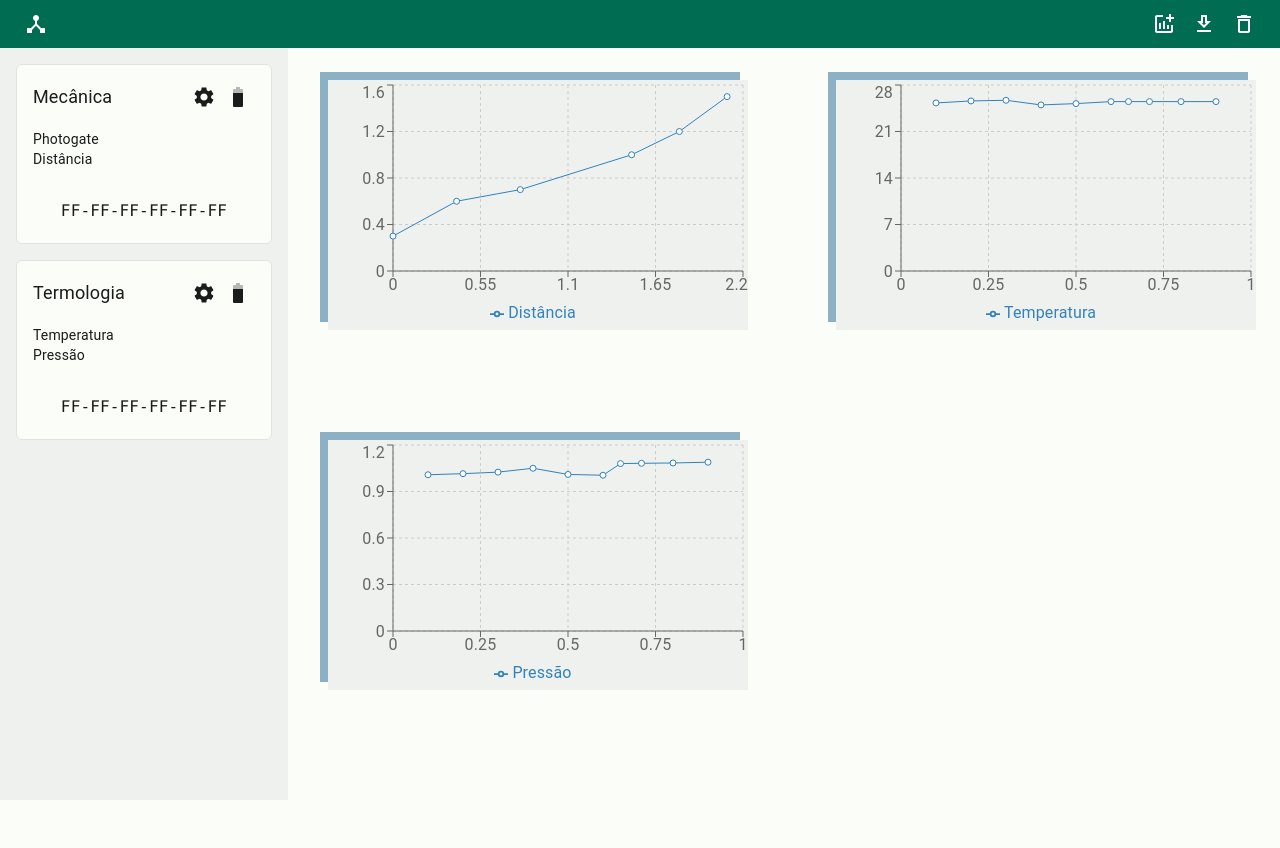
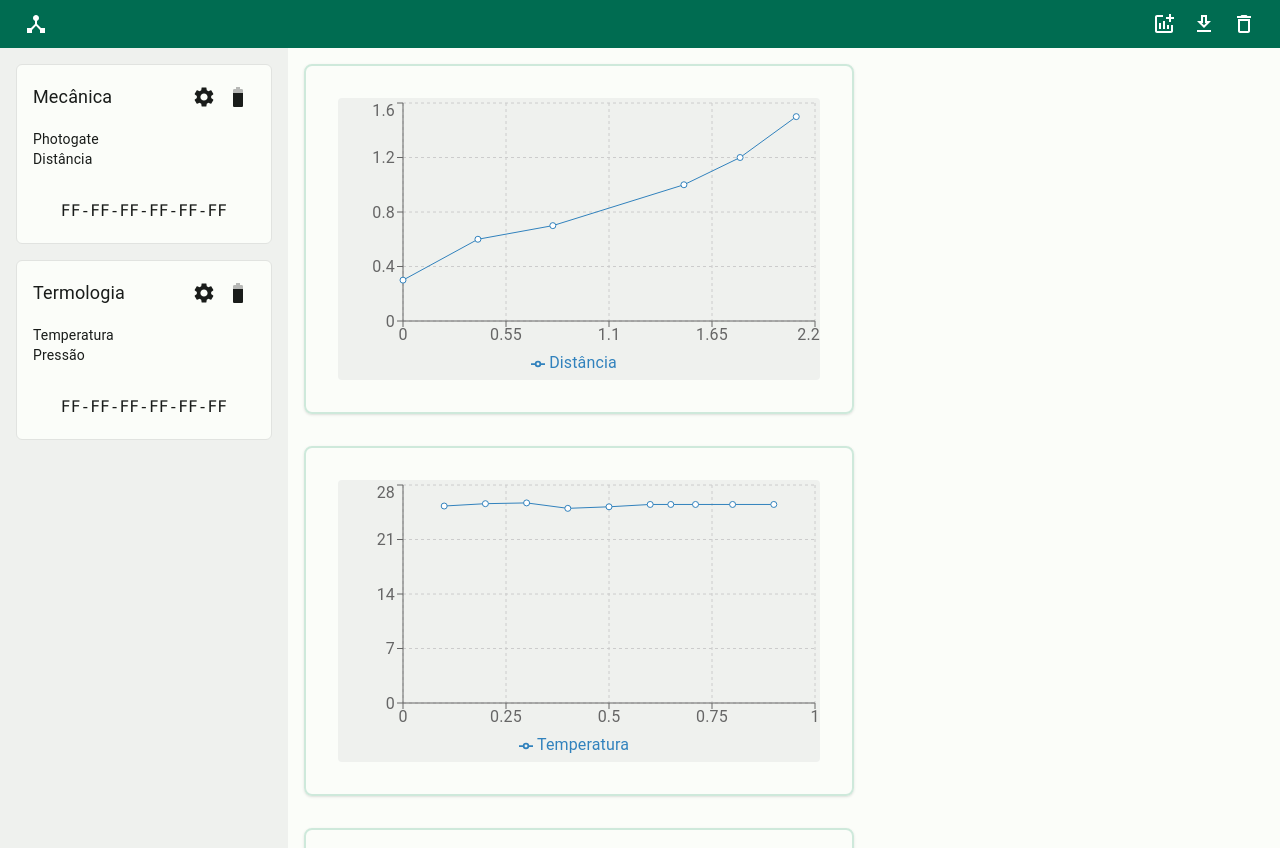
Before and after one commit to renanrms/FTR-Lab-Desktop, a React (Vite) app in the folder src/renderer/: page / in a window 1280 px wide. Before the commit the page ends 800 px from the top, so only its background shows below. Built offline with nearby package versions, Linux system fonts and the light colour scheme.

Commit message:
Faz redimensionamento do gráfico com hook.

```diff
--- a/src/renderer/src/App.tsx
+++ b/src/renderer/src/App.tsx
@@ -13,7 +13,7 @@ export function App() {
       <CssBaseline />
       <div className="w-screen h-screen bg-background flex flex-col">
         <Header></Header>
-        <div className="w-full h-full flex">
+        <div className="w-screen h-screen flex">
           <Sidebar></Sidebar>
           <ChartsArea></ChartsArea>
         </div>
--- a/src/renderer/src/components/Sidebar.tsx
+++ b/src/renderer/src/components/Sidebar.tsx
@@ -19,7 +19,7 @@ export function Sidebar() {
   ]
 
   return (
-    <div className="w-72 p-4 bg-neutral-95 dark:bg-neutral-20 flex shrink-0 flex-col items-center">
+    <div className="w-72 p-4 bg-neutral-95 dark:bg-neutral-20 flex shrink-0 flex-col items-center overflow-y-auto">
       {devices.map((device, index) => (
         <DeviceCard device={device} key={index}></DeviceCard>
       ))}
--- a/src/renderer/src/features/chart/components/Chart.tsx
+++ b/src/renderer/src/features/chart/components/Chart.tsx
@@ -1,4 +1,4 @@
-import React, { useEffect, useRef, useState } from 'react'
+import React, { useLayoutEffect, useRef, useState } from 'react'
 import {
   LineChart,
   Line,
@@ -16,25 +16,52 @@ interface ChartPropType {
   data: Object[]
 }
 
+function useWindowSize() {
+  const [size, setSize] = useState([0, 0])
+  useLayoutEffect(() => {
+    function updateSize() {
+      setSize([window.innerWidth, window.innerHeight])
+    }
+    window.addEventListener('resize', updateSize)
+    updateSize()
+    return () => window.removeEventListener('resize', updateSize)
+  }, [])
+  return size
+}
+
+// function useComponentSize<T>(ref: React.RefObject<T>) {
+//   const [size, setSize] = useState([0, 0])
+//   useLayoutEffect(() => {
+//     function updateSize() {
+//       setSize([ref.current?.offsetWidth || 0, ref.current?.offsetHeight || 0])
+//     }
+//     ref.current.addEventListener('resize', updateSize)
+//     updateSize()
+//     return () => ref.current.removeEventListener('resize', updateSize)
+//   }, [])
+//   return size
+// }
+
 export function Chart(props: ChartPropType) {
   const chartContainerRef = useRef<HTMLDivElement>(null)
 
-  const chartWidth = chartContainerRef?.current?.offsetWidth || 500
-  const chartHeight = chartContainerRef?.current?.offsetHeight || 250
+  const width = chartContainerRef?.current?.offsetWidth || 500
+  const height = chartContainerRef?.current?.offsetHeight || 250
 
-  // Força uma segunda renderização para ajustar o tamanho do gráfico.
-  const [, updateState] = useState({})
-  useEffect(() => {
-    updateState({})
-  }, [])
-
-  console.log(chartWidth)
-  console.log(chartHeight)
+  useWindowSize()
 
   return (
-    <div className={['', props.className].join(' ')}>
-      <div className="w-full h-full m-2 bg-neutral-95" ref={chartContainerRef}>
-        <LineChart width={chartWidth} height={chartHeight}>
+    <div
+      className={[
+        'p-8 shadow border-2 border-secondary-90 rounded-lg',
+        props.className,
+      ].join(' ')}
+    >
+      <div
+        className="w-full h-full rounded bg-neutral-95"
+        ref={chartContainerRef}
+      >
+        <LineChart width={width} height={height}>
           <CartesianGrid strokeDasharray="3 3" />
           <XAxis dataKey={props.XAxis.key} type="number" />
           <YAxis dataKey={props.YAxis.key} />
--- a/src/renderer/src/features/chart/components/ChartsArea.tsx
+++ b/src/renderer/src/features/chart/components/ChartsArea.tsx
@@ -1,4 +1,4 @@
-import { Container } from '@mui/material'
+// import { Container } from '@mui/material'
 import { Chart } from './Chart'
 
 const series = [
@@ -50,11 +50,11 @@ const series = [
 
 export function ChartsArea() {
   return (
-    <Container>
-      <div className="w-full h-full py-4 flex justify-between flex-wrap">
+    <div className="w-full h-full flex justify-center overflow-auto">
+      <div className="max-w-7xl flex justify-between flex-wrap">
         {series.map((serie, index) => (
           <Chart
-            className="w-[250px] sm:w-[280px] md:w-[420px] h-[250px] m-2 bg-tertiary-70"
+            className="w-[280px] md:w-[420px] h-[300px] lg:w-[550px] lg:h-[350px] m-4"
             XAxis={serie.XAxis}
             YAxis={serie.YAxis}
             data={serie.data}
@@ -62,6 +62,6 @@ export function ChartsArea() {
           ></Chart>
         ))}
       </div>
-    </Container>
+    </div>
   )
 }
```
